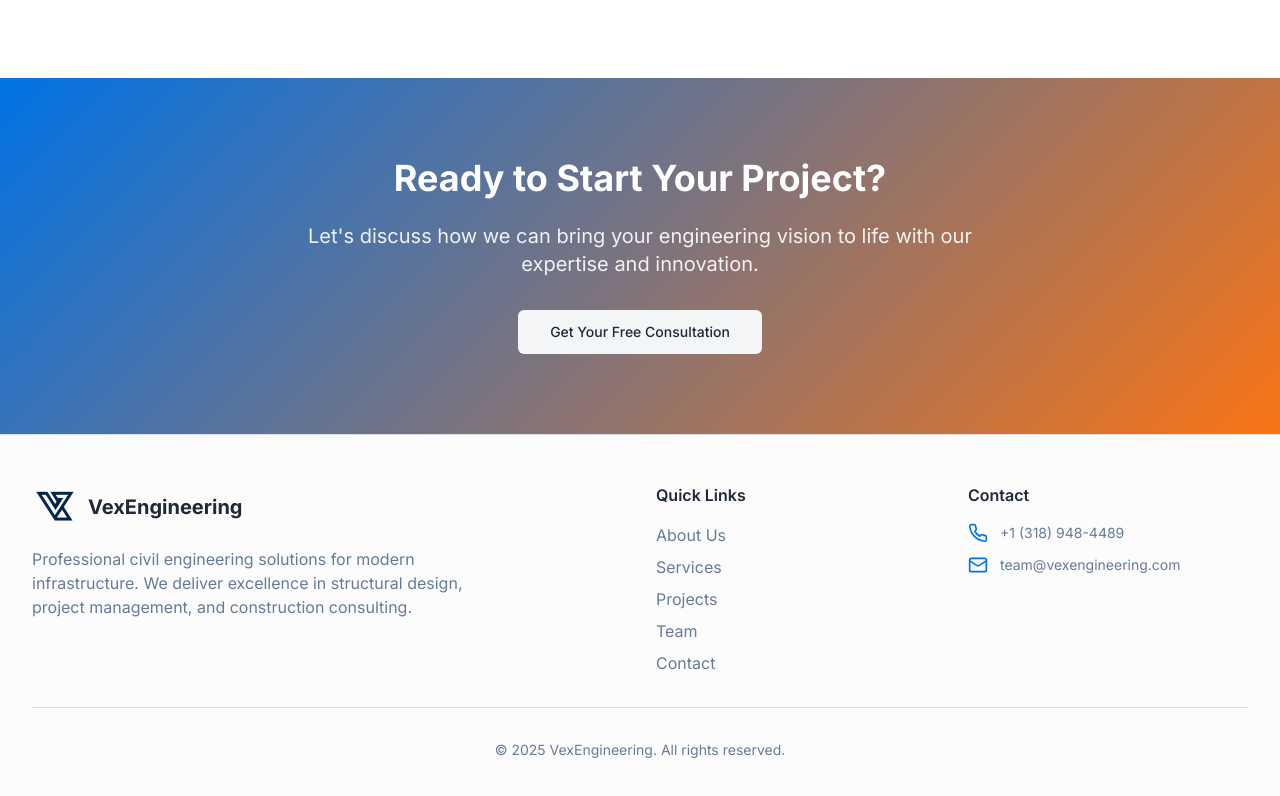
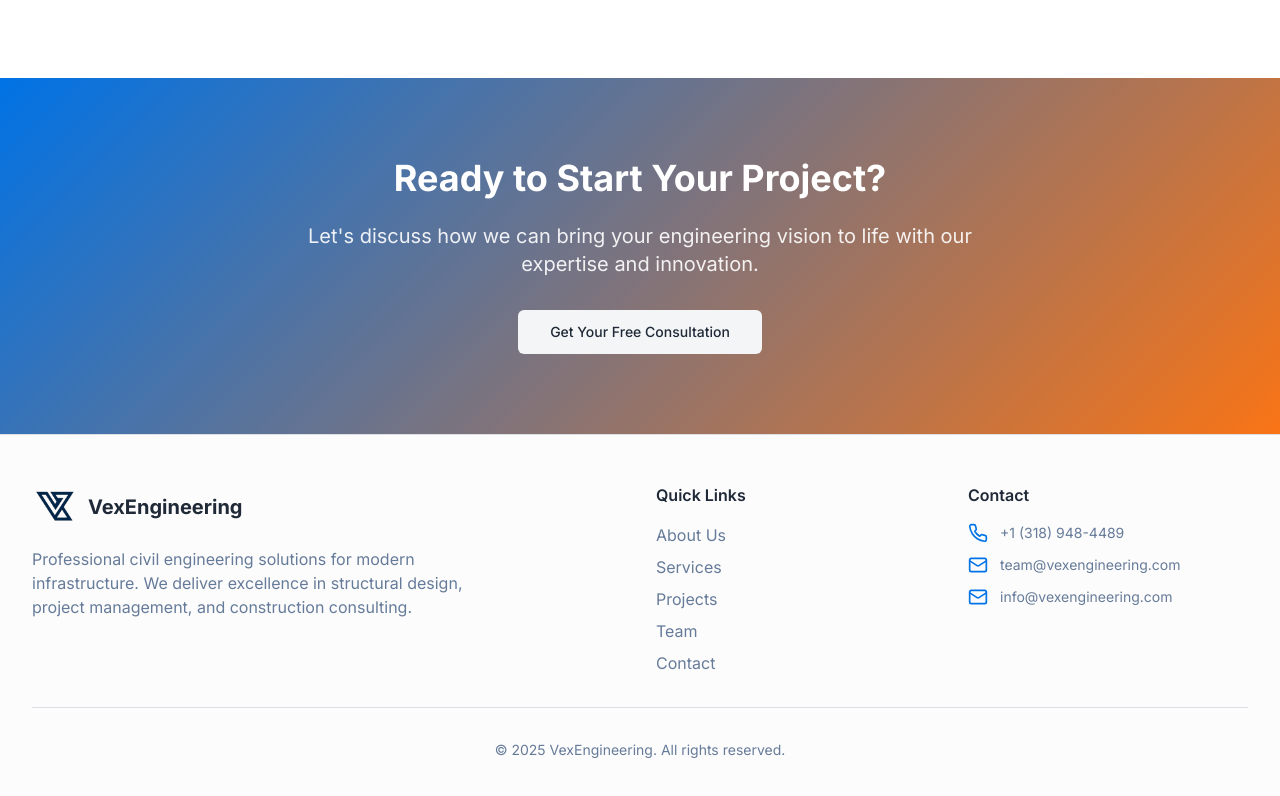
Before and after one commit to phoenix-legend7/vex-engineering, a Next.js app: page / in a window 1280 px wide. Shown: the part 1685-2481 px from the top of the page. Built offline with nearby package versions, Linux system fonts and the light colour scheme.

Commit message:
Update contact information in API, Contact page, and Footer component; replace email address and adjust project details formatting.

```diff
--- a/app/api/contact/route.ts
+++ b/app/api/contact/route.ts
@@ -59,9 +59,9 @@ export async function POST(request: NextRequest) {
       );
     }
 
-    const projectType = projectTypes.find(t => t.value === body.projectType) || body.projectType;
-    const timeline = projectTimelines.find(t => t.value === body.timeline) || body.timeline;
-    const budget = projectBudgetRanges.find(r => r.value === body.budget) || body.budget;
+    const projectType = projectTypes.find(t => t.value === body.projectType)?.label || body.projectType;
+    const timeline = projectTimelines.find(t => t.value === body.timeline)?.label || body.timeline;
+    const budget = projectBudgetRanges.find(r => r.value === body.budget)?.label || body.budget;
 
     // Format the message for Telegram
     const telegramMessage = `
--- a/app/contact/page.tsx
+++ b/app/contact/page.tsx
@@ -225,7 +225,7 @@ export default function Contact() {
     {
       icon: Mail,
       title: "Email Us",
-      details: ["team@vexengineering.com", "welcome@vexengineering.com"],
+      details: ["team@vexengineering.com", "info@vexengineering.com"],
     },
     {
       icon: Clock,
--- a/src/components/layout/Footer.tsx
+++ b/src/components/layout/Footer.tsx
@@ -92,6 +92,12 @@ const Footer = () => {
                   team@vexengineering.com
                 </span>
               </div>
+              <div className="flex items-center space-x-3">
+                <Mail className="h-5 w-5 text-primary flex-shrink-0" />
+                <span className="text-muted-foreground text-sm">
+                  info@vexengineering.com
+                </span>
+              </div>
             </div>
           </div>
         </div>
```
